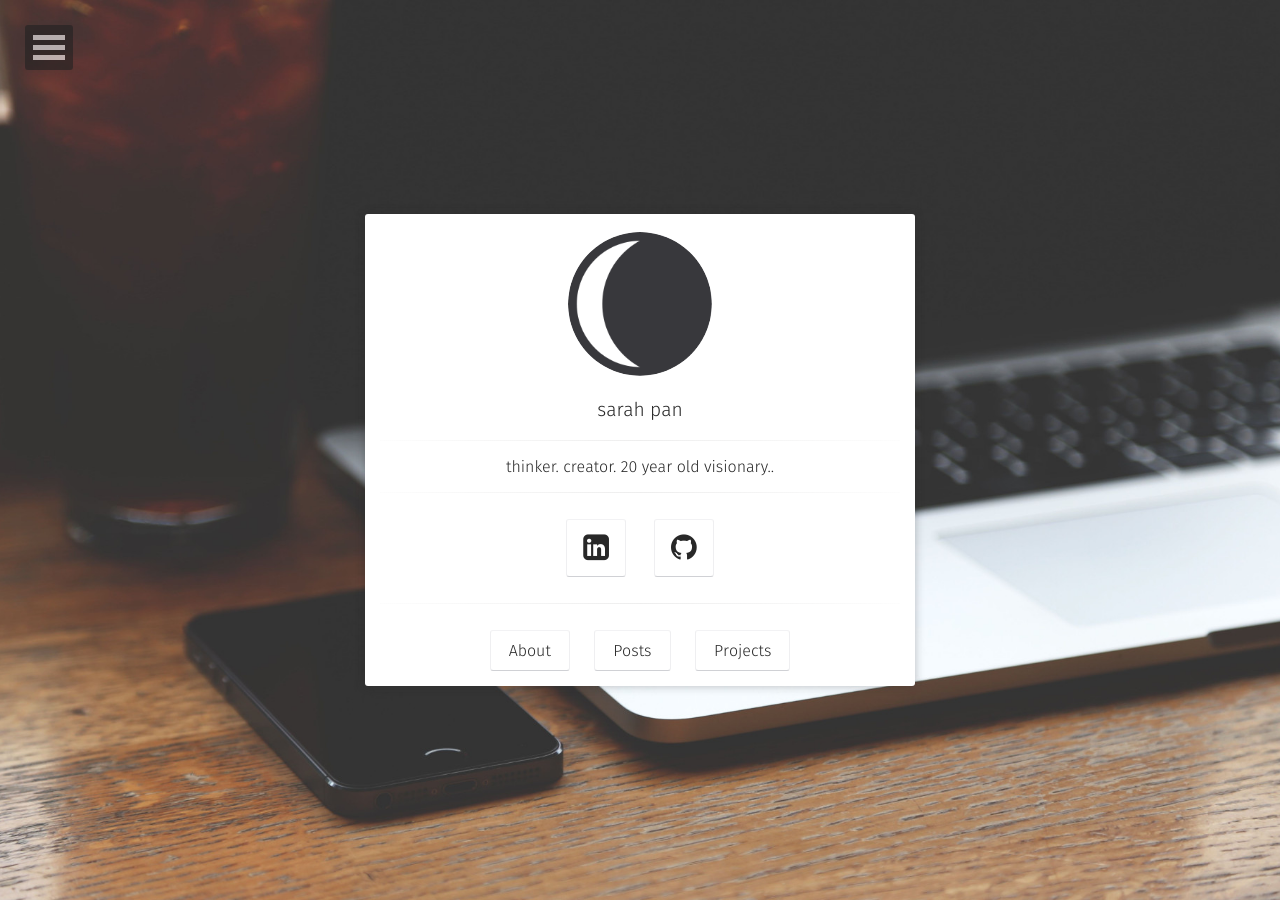
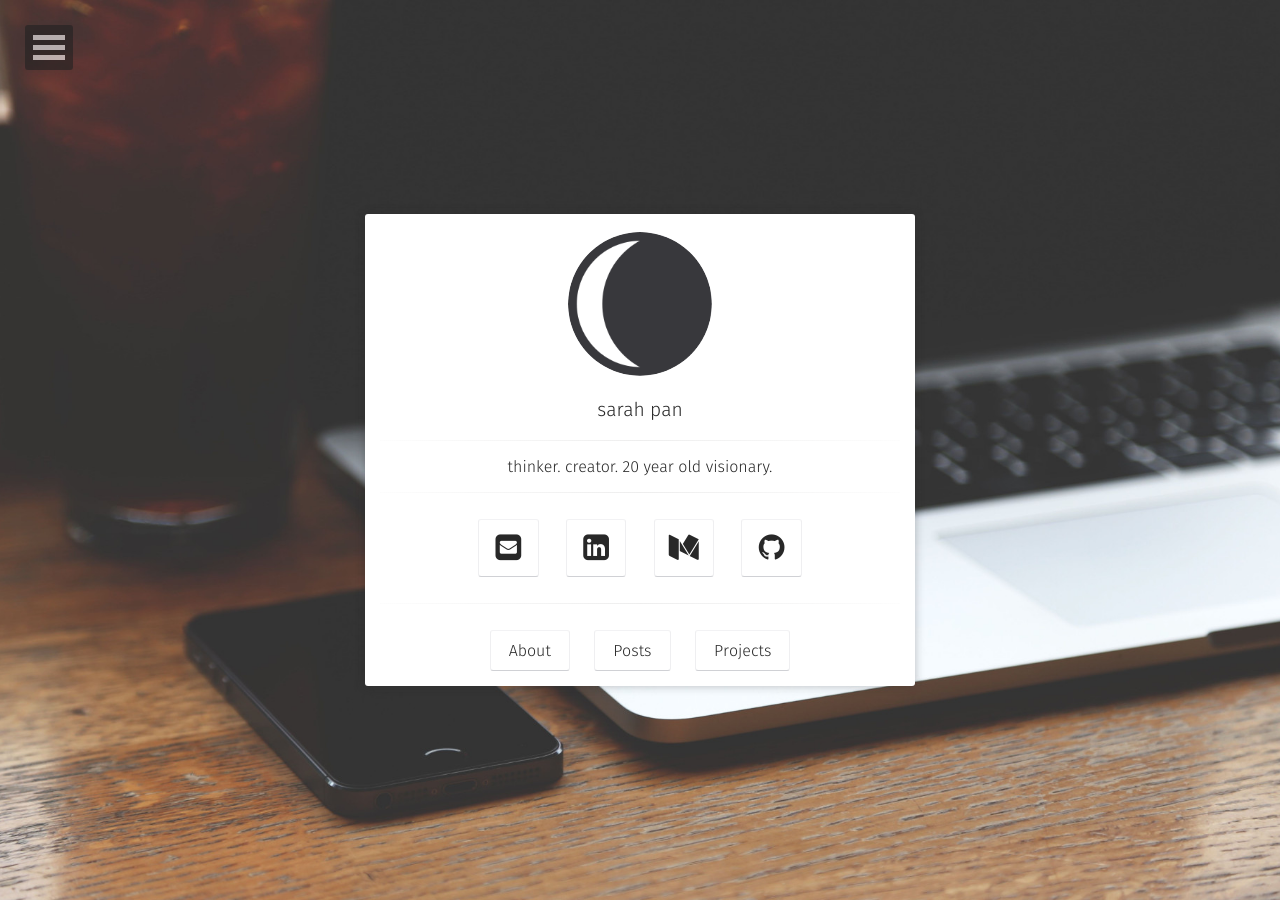
Before and after one commit to sp37344/sp37344.github.io, a Jekyll site: the page built from index.html, in a window 1280 px wide. Built offline with Jekyll 4.4.1, drawn with Linux system fonts in a browser that asks for light colours; some web fonts are replaced; some of the changed lines change nothing that is shown.

Commit message:
personal links

```diff
--- a/_config.yml
+++ b/_config.yml
@@ -1,6 +1,6 @@
 # Site
 title:              sarah pan
-bio:                'thinker. creator. 20 year old visionary..'
+bio:                'thinker. creator. 20 year old visionary.'
 description:        "personal website"
 reading_time:       true
 words_per_minute:   200
@@ -26,7 +26,7 @@ sass:
   style:            compressed
 
 # Comments
-disqus_shortname:   taylantatli
+disqus_shortname:   sp37344
 
 # Social
 # if you don't have any of social below, comment the line.
@@ -37,17 +37,17 @@ disqus_shortname:   taylantatli
   #ad-client:
   #ad-slot:
 #bing-verify:
-#email:
+email:              sarahpan@princeton.edu
 #twitter:            username
 #facebook:           username
 github-url:         sp37344
 #stackoverflow:     123456/username   from a "http://stackoverflow.com/users/123456/username" link
 linkedin:           sarahpan1
 #xing:              username
-#?instagram:          design.panini
+#instagram:          design.panini
 #lastfm:            username
 #tumblr:            username
-#medium:            '@username'
+medium:            '@sarahpan'
 #pinterest:         username
 #foursquare:        username
 #steam:              username
```
